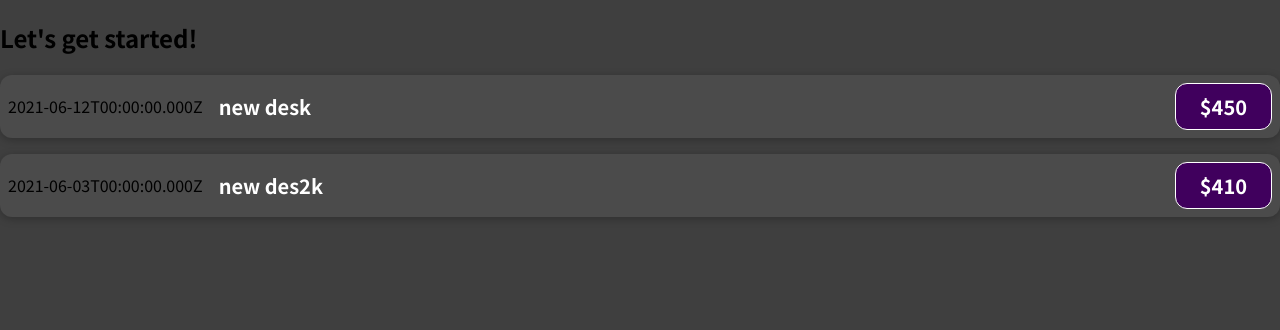
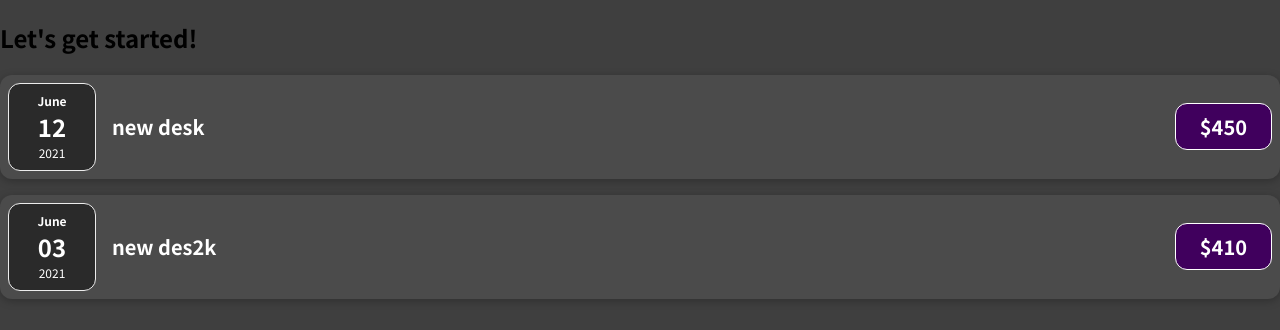
Before and after one commit to VolkanGurbuz/01-react-course, a JavaScript app: page / in a window 1280 px wide. Shown: the top 330 px of the page. Built offline with nearby package versions, Linux system fonts and the light colour scheme.

Commit message:
added date component

```diff
--- /dev/null
+++ b/src/components/ExpenseDate.js
@@ -0,0 +1,18 @@
+import ExpenseItem from "./ExpenseItem.css";
+
+function ExpenseDate(props) {
+
+    const month = props.date.toLocaleString('en-us', {month: 'long'});
+    const day = props.date.toLocaleString('en-us', {day: '2-digit'});
+    const year = props.date.getFullYear();
+
+    return (<div className="expense-date">
+        <div className="expense-date__month">{month}</div>
+        <div className="expense-date__day">{day}</div>
+        <div className="expense-date__year">{year}</div>
+    </div>);
+
+}
+
+
+export default ExpenseDate;
--- a/src/components/ExpenseItem.css
+++ b/src/components/ExpenseItem.css
@@ -54,3 +54,31 @@
         padding: 0.5rem 1.5rem;
     }
 }
+
+
+.expense-date {
+    display: flex;
+    flex-direction: column;
+    width: 5.5rem;
+    height: 5.5rem;
+    border: 1px solid #ececec;
+    background-color: #2a2a2a;
+    color: white;
+    border-radius: 12px;
+    align-items: center;
+    justify-content: center;
+}
+
+.expense-date__month {
+    font-size: 0.75rem;
+    font-weight: bold;
+}
+
+.expense-date__year {
+    font-size: 0.75rem;
+}
+
+.expense-date__day {
+    font-size: 1.5rem;
+    font-weight: bold;
+}
--- a/src/components/ExpenseItem.js
+++ b/src/components/ExpenseItem.js
@@ -1,16 +1,10 @@
 //js code will tranform to jsx code on the browser
 import './ExpenseItem.css';
-
+import ExpenseDate from "./ExpenseDate";
 
 function ExpenseItem(props) {
-
-    const expenseDate = new Date(2021, 2, 28);
-    const expenseTitle = 'Car Insurance';
-    const expenseAmont = 294.67;
     return (<div className="expense-item">
-        <div>
-            {props.date.toISOString()}
-        </div>
+        <ExpenseDate date={props.date}/>
         <div className="expense-item__description">
             <h2>{props.title}</h2>
             <div className="expense-item__price">${props.amount}</div>
```
